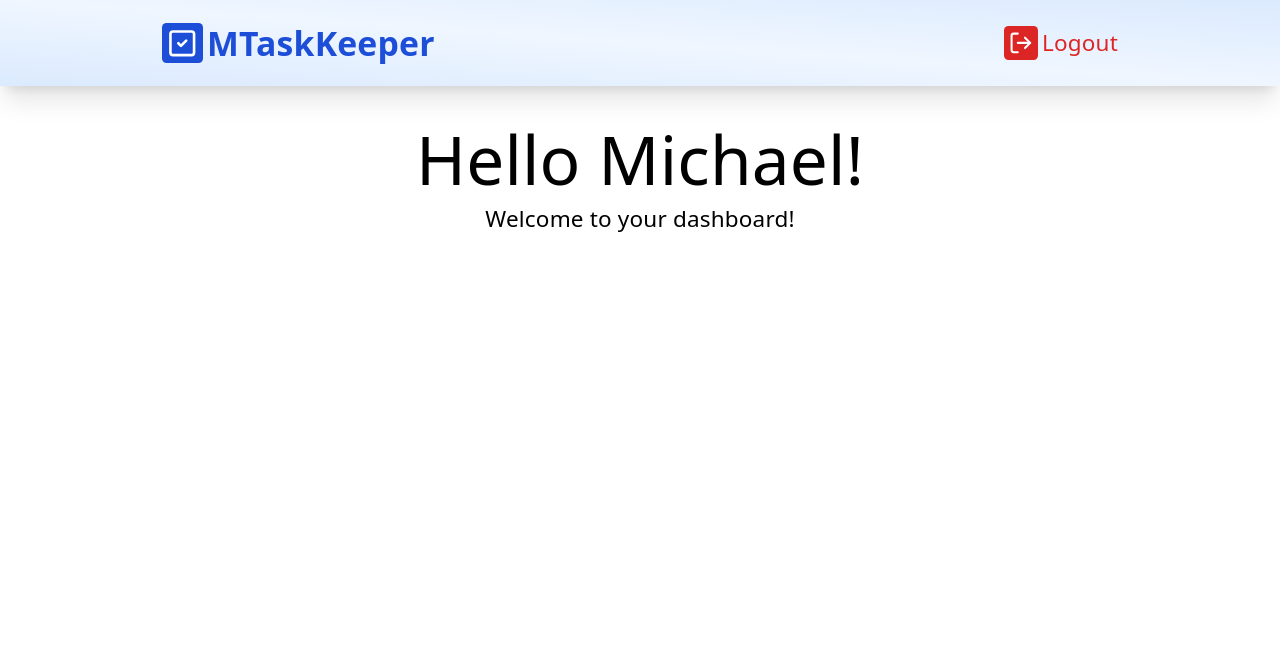
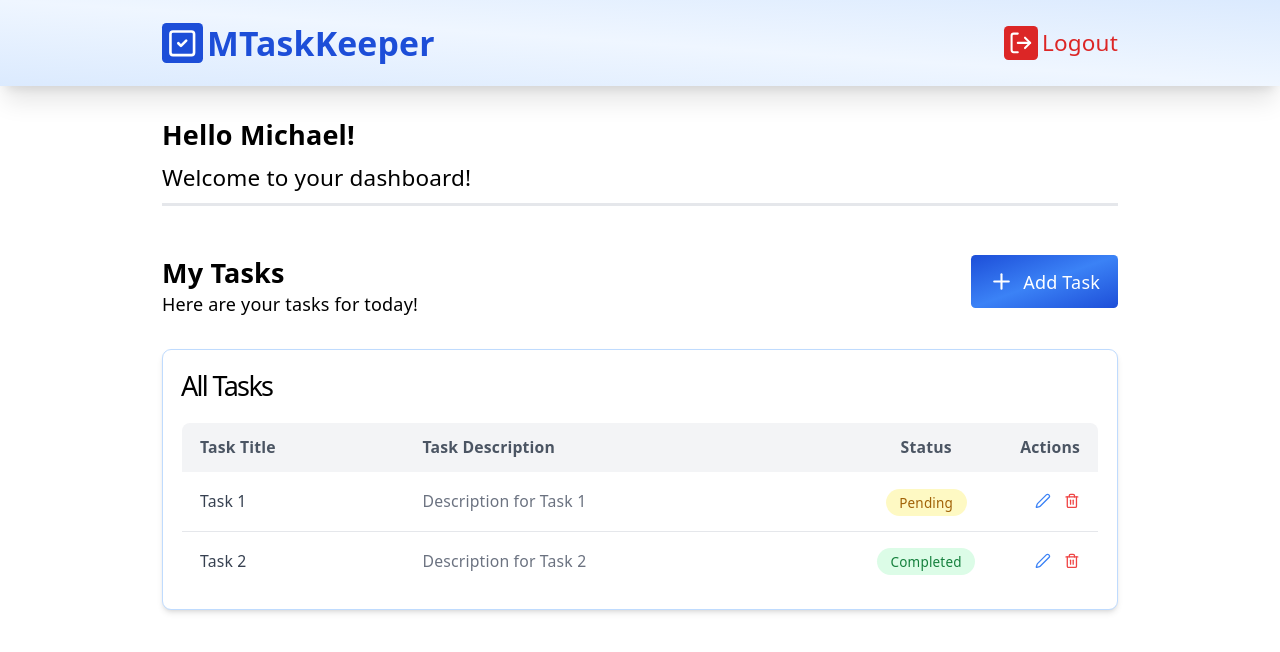
Before and after one commit to ayomideayorinde/mtaskkeeper, a React (Vite) app: page /dashboard in a window 1280 px wide. Both pictures are taken after typing "name@example.com", "Sample123" into the empty fields and a click on the button "Login with Google". Shown: the top 652 px of the page. Built offline with nearby package versions, Linux system fonts and the light colour scheme.

Commit message:
feat: add task management components and update dashboard layout

```diff
--- /dev/null
+++ b/src/components/AddTasks.jsx
@@ -0,0 +1,8 @@
+
+export function AddTasks() {
+    return (
+        <div className="AddTasks">
+            <h1>Add Tasks</h1>
+        </div>
+    )
+}
--- /dev/null
+++ b/src/components/TaskLists.jsx
@@ -0,0 +1,59 @@
+import { LuPen, LuTrash2 } from "react-icons/lu"
+
+export function TaskLists() {
+    return (
+        <div className="TaskLists mt-5 bg-white rounded-lg p-4 shadow-md border border-blue-200">
+            <h1 className="text-2xl font-medium mb-4">All Tasks</h1>
+            <table className="w-full border border-gray-200 rounded-lg overflow-hidden">
+  <thead className="bg-gray-100">
+    <tr className="text-left text-sm text-gray-600">
+      <th className="px-4 py-3 w-1/4">Task Title</th>
+      <th className="px-4 py-3 w-1/2">Task Description</th>
+      <th className="px-4 py-3 w-1/6 text-center">Status</th>
+      <th className="px-4 py-3 w-1/6 text-right">Actions</th>
+    </tr>
+  </thead>
+
+  <tbody className="text-sm text-gray-700 divide-y">
+    {/* Row 1 */}
+    <tr className="hover:bg-gray-50 transition">
+      <td className="px-4 py-4 font-medium">Task 1</td>
+      <td className="px-4 py-4 text-gray-500">
+        Description for Task 1
+      </td>
+      <td className="px-4 py-4 text-center">
+        <span className="bg-yellow-100 text-yellow-700 text-xs font-medium px-3 py-1 rounded-full">
+          Pending
+        </span>
+      </td>
+      <td className="px-4 py-4">
+        <div className="flex justify-end items-center gap-3">
+          <LuPen className="text-blue-500 cursor-pointer hover:scale-110 transition" />
+          <LuTrash2 className="text-red-500 cursor-pointer hover:scale-110 transition" />
+        </div>
+      </td>
+    </tr>
+
+    {/* Row 2 */}
+    <tr className="hover:bg-gray-50 transition">
+      <td className="px-4 py-4 font-medium">Task 2</td>
+      <td className="px-4 py-4 text-gray-500">
+        Description for Task 2
+      </td>
+      <td className="px-4 py-4 text-center">
+        <span className="bg-green-100 text-green-700 text-xs font-medium px-3 py-1 rounded-full">
+          Completed
+        </span>
+      </td>
+      <td className="px-4 py-4">
+        <div className="flex justify-end items-center gap-3">
+          <LuPen className="text-blue-500 cursor-pointer hover:scale-110 transition" />
+          <LuTrash2 className="text-red-500 cursor-pointer hover:scale-110 transition" />
+        </div>
+      </td>
+    </tr>
+  </tbody>
+</table>
+        </div>
+    )
+}
--- /dev/null
+++ b/src/components/Tasks.jsx
@@ -0,0 +1,25 @@
+import { LuPlus } from "react-icons/lu"
+import { TaskLists } from "./TaskLists"
+import { AddTasks } from "./AddTasks"
+
+export function Tasks() {
+    return (
+        <div className="Tasks w-full flex flex-col p-4 lg:px-36 gap-2 mt-3">
+            <div className="flex justify-between items-start">
+                <div>
+                    <p className='text-2xl lg:text-2xl font-bold'>My Tasks</p>
+                    <p className='lg:text-md'>Here are your tasks for today!</p>
+                </div>
+                <div>
+                    <button
+                        className="bg-gradient-to-br from-blue-700 via-blue-500 to-blue-700 text-white py-3 px-4 rounded flex items-center justify-center"
+                    >
+                        <LuPlus className="mr-2" size={25} />
+                        Add Task
+                    </button>
+                </div>
+            </div>
+            <TaskLists />
+        </div>
+    )
+}
--- a/src/index.css
+++ b/src/index.css
@@ -26,7 +26,6 @@ body {
 
 #root {
   margin: 0;
-  text-align: center;
   box-sizing: border-box;
 }
 
--- a/src/pages/Dashboard.jsx
+++ b/src/pages/Dashboard.jsx
@@ -1,13 +1,17 @@
 import { Header } from '../components/Header'
+import { Tasks } from '../components/Tasks';
+import { AddTasks } from '../components/AddTasks';
 
 export function Dashboard({ setIsLoggedIn, isLoggedIn }) {
   return (
     <section className='Dashboard w-full'>
       <Header isLoggedIn={isLoggedIn} setIsLoggedIn={setIsLoggedIn} />
-      <div className='w-full flex flex-col p-4 lg:px-36 gap-2 mt-5'>
-        <p className='text-3xl lg:text-6xl'>Hello Michael!</p>
-        <p className='lg:text-xl'>Welcome to your dashboard!</p>
+      <div className='w-full flex flex-col p-4 lg:px-36 lg:gap-2 mt-3'>
+        <p className='text-xl lg:text-2xl font-semibold'>Hello Michael!</p>
+        <p className='lg:text-xl text-md'>Welcome to your dashboard!</p>
+        <hr className='border-b-2' />
       </div>
+      <Tasks />
     </section>
   );
 }
```
